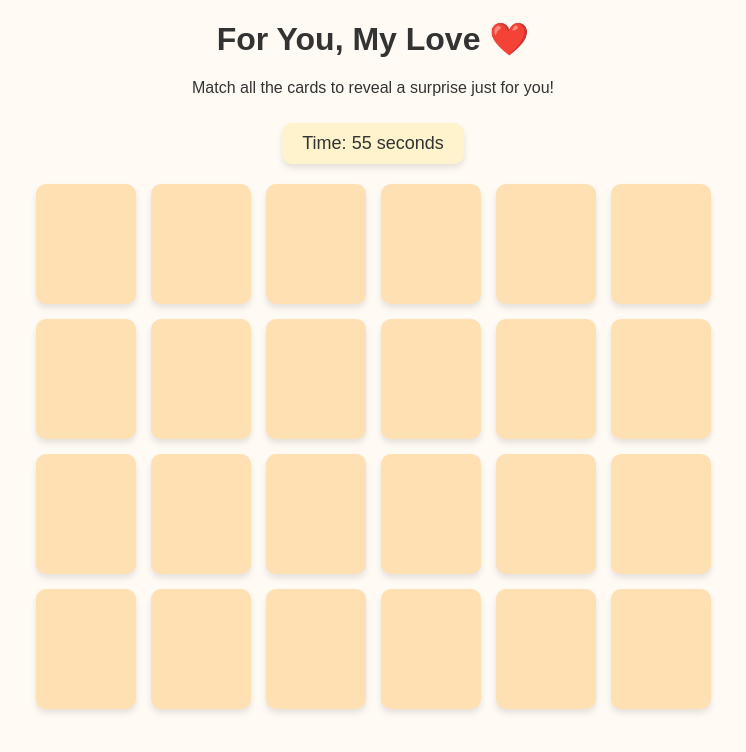
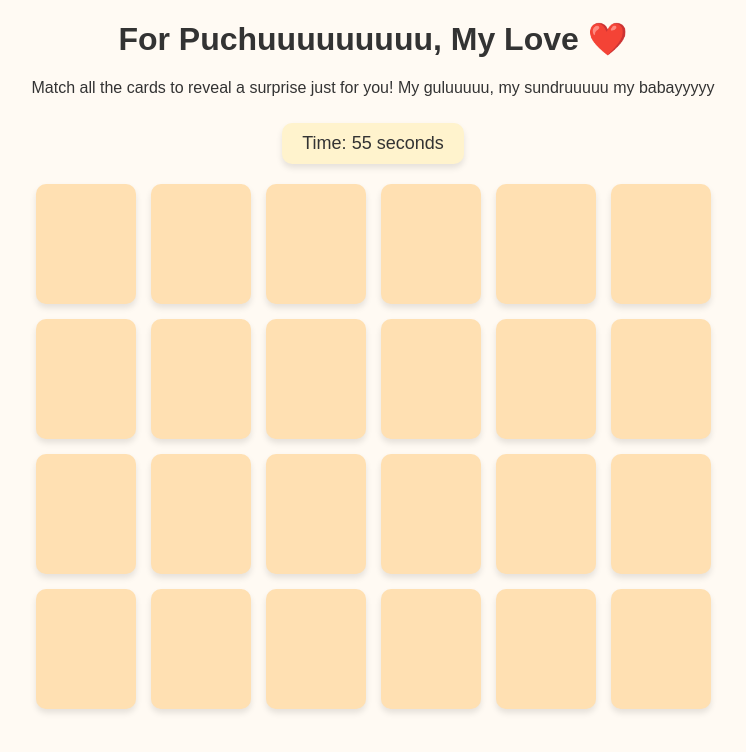
Before and after one commit to HarshitMahajan/Anuneet, a plain HTML site: page index.html in a window 1280 px wide. Shown: the whole page, without its empty margins (267-1013 px from the left). Drawn offline with Linux system fonts and the light colour scheme.

Commit message:
updated main file

```diff
--- a/index.html
+++ b/index.html
@@ -135,8 +135,10 @@
     </style>
 </head>
 <body>
-    <h1>For You, My Love ❤️</h1>
-    <p>Match all the cards to reveal a surprise just for you!</p>
+    <h1>For Puchuuuuuuuuu, My Love ❤️</h1>
+    <p>Match all the cards to reveal a surprise just for you!
+        My guluuuuu, my sundruuuuu my babayyyyy
+    </p>
     <div id="timer">Time: <span id="time">60</span> seconds</div>
     <div id="game-container"></div>
     <div id="message">
```
